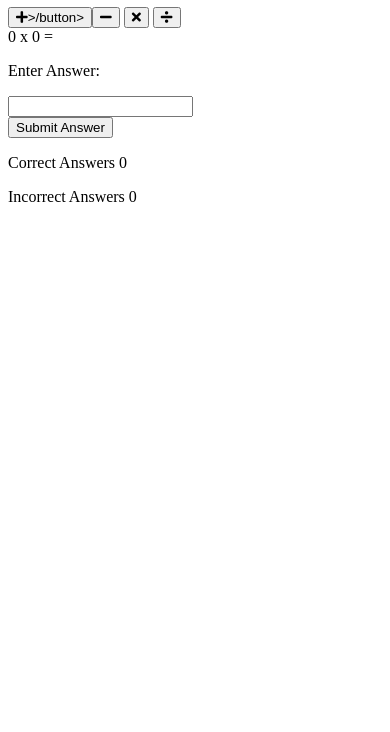
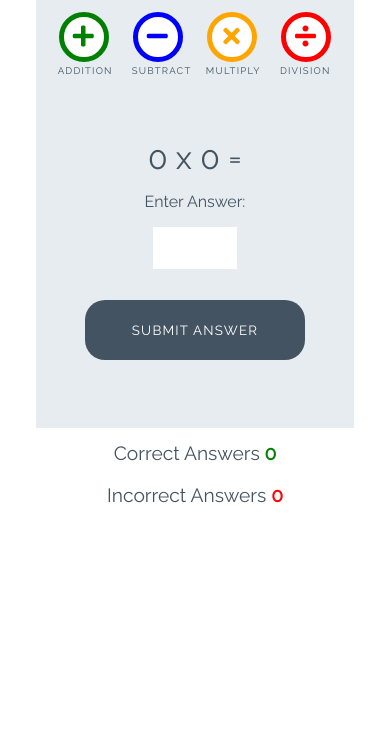
Before and after one commit to hlomphosibeko/Love-Maths, a plain HTML site: page index.html in a window 390 px wide. Shown: the part 112-844 px from the top of the page. Drawn offline with Linux system fonts and the light colour scheme.

Commit message:
Add styles for game

```diff
--- a/assets/css/style.css
+++ b/assets/css/style.css
@@ -0,0 +1,253 @@
+/* --------- Global style */
+
+body {
+    background-color: white;
+    font-family: "Raleway", sans-serif;
+    color: #445361;
+    text-align: center;
+}
+
+/* --------- Heading */
+
+.heading {
+    text-align: center;
+    font-size: 2.5rem;
+}
+
+.logo {
+    height: 40px;
+    padding-right: 5px;
+}
+
+/* --------- Game layout */
+
+.game-area {
+    background-color: #E6ECF0;
+    box-sizing: border-box;
+    width: 85%;
+    height: 65vh;
+    max-height: 450px;
+    max-width: 830px;
+    margin-left: auto;
+    margin-right: auto;
+    padding: 1%;
+}
+
+.question-area {
+    width: 50%;
+    font-size: 2rem;
+    margin: auto;
+    padding: 50px 0;
+}
+
+.question-area span {
+    padding: 0 15px;
+}
+
+.score-area {
+    margin: 5px auto;
+    width: 60%;
+    font-size: 1.2rem;
+}
+
+.controls-area {
+    width: 85%;
+    margin: 30px auto;
+}
+
+#score {
+    color: green;
+    font-weight: bold;
+}
+
+#incorrect {
+    color: red;
+    font-weight: bold;
+}
+
+.answer-message {
+    display: none;
+    font-size: 1rem;
+}
+
+#answer-box {
+    border: none;
+    color: #445361;
+    display: inline-block;
+    height: 40px;
+    width: 80px;
+    font-size: 1.2rem;
+}
+
+.scores {
+    display: inline-block;
+    padding: 25px;
+}
+
+/* --------- Buttons */
+
+.btn {
+    width: 220px;
+    height: 60px;
+    font-family: "Raleway", sans-serif;
+    text-transform: uppercase;
+    letter-spacing: 1.2px;
+    color: white;
+}
+
+.btn:focus {
+    outline: none;
+}
+
+.btn--big {
+    padding-top: 10px;
+    border-radius: 50%;
+    background-color: white;
+    border: 10px solid;
+    width: 100px;
+    height: 100px;
+    font-size: 3.2rem;
+    margin: 0 30px;
+    transition: all 0.5s;
+}
+
+.btn--big::after{
+    content: attr(data-type);
+    font-size: 1rem;
+    color: #445361;
+    position: relative;
+    left: -0.5em;
+}
+
+.btn--blue {
+    border-color: blue;
+    color: blue;
+
+}
+
+.btn--blue:active,
+.btn--blue:hover {
+    background-color: darkblue;
+    color: white;
+}
+
+.btn--orange {
+    border-color: orange;
+    color: orange;
+}
+
+.btn--orange:active,
+.btn--orange:hover {
+    background-color: darkorange;
+    color: white;
+}
+
+.btn--red {
+    border-color: red;
+    color: red;
+}
+
+.btn--red:active,
+.btn--red:hover {
+    background-color: darkred;
+    color: white;
+}
+
+.btn--green {
+    border-color: green;
+    color: green;
+}
+
+.btn--green:active,
+.btn--green:hover {
+    background-color: darkgreen;
+    color: white;
+}
+
+.btn--gray {
+    margin-top: 25px;
+    background-color: #445361;
+    border: 1px transparent;
+    border-radius: 20px;
+}
+
+.btn--gray:active,
+.btn--gray:hover {
+    background-color: #0d1013;
+}
+
+/* --------- Media queries */
+
+@media (max-width: 414px) {
+    .controls-area {
+        width: 100%;
+    }
+
+    .btn--big {
+        margin: 0 10px;
+        padding: 5px;
+        border: 5px solid;
+        width: 50px;
+        height: 50px;
+        font-size: 1.5rem;
+    }
+
+    .btn--big::after {
+        font-size: 0.6rem;
+        left: -0.7rem;
+    }
+
+    .question-area {
+        padding: 10% 0;
+        width: 100%;
+    }
+
+    .question-area span {
+        padding: 0;
+    }
+
+    .answer-message {
+        display: block;
+    }
+
+    #answer-box {
+        display: block;
+        margin: 0 auto;
+    }
+    .btn--gray {
+        margin-top: 0;
+    }
+
+    .score-area {
+        width: 100%;
+    }
+
+    .scores {
+        margin: 0.5em auto;
+        display: block;
+        padding: 5px;
+    }
+
+    .heading {
+        font-size: 2rem;
+    }
+}
+
+@media (max-width: 320px) {
+    .game-area {
+        height: 70vh;
+    }
+
+    .controls-area {
+        width: 75%;
+        margin: 10px auto;
+    }
+
+    .btn--big {
+        margin: 10px 10px;
+    }
+    .question-area {
+        padding: 10px 0;
+    }
+
+}
--- a/index.html
+++ b/index.html
@@ -21,10 +21,18 @@
 
     <div class="game-area">
         <div class="controls-area">
-            <button class="btn btn--big btn--green"><i class="fas fa-plus"></i>>/button>
-            <button class="btn btn--big btn--blue"><i class="fas fa-minus"></i></button>
-            <button class="btn btn--big btn--orange"><i class="fas fa-times"></i></button>
-            <button class="btn btn--big btn--red"><i class="fas fa-divide"></i></button>
+            <button data-type="addition" class="btn btn--big btn--green">
+                <i class="fas fa-plus"></i>
+            </button>
+            <button data-type="subtract" class="btn btn--big btn--blue">
+                <i class="fas fa-minus"></i>
+            </button>
+            <button data-type="multiply" class="btn btn--big btn--orange">
+                <i class="fas fa-times"></i>
+            </button>
+            <button data-type="division" class="btn btn--big btn--red">
+                <i class="fas fa-divide"></i>
+            </button>
         </div>
         <div class="question-area">
             <span id="operand1">0</span>
@@ -34,7 +42,7 @@
             <p class="answer-message">Enter Answer:</p>
             <input id="answer-box" type="number">
         </div>
-        <button class="btn btn--gray">Submit Answer</button>
+        <button data-type="submit" class="btn btn--gray">Submit Answer</button>
     </div>
 
     <div class="score-area">
```
